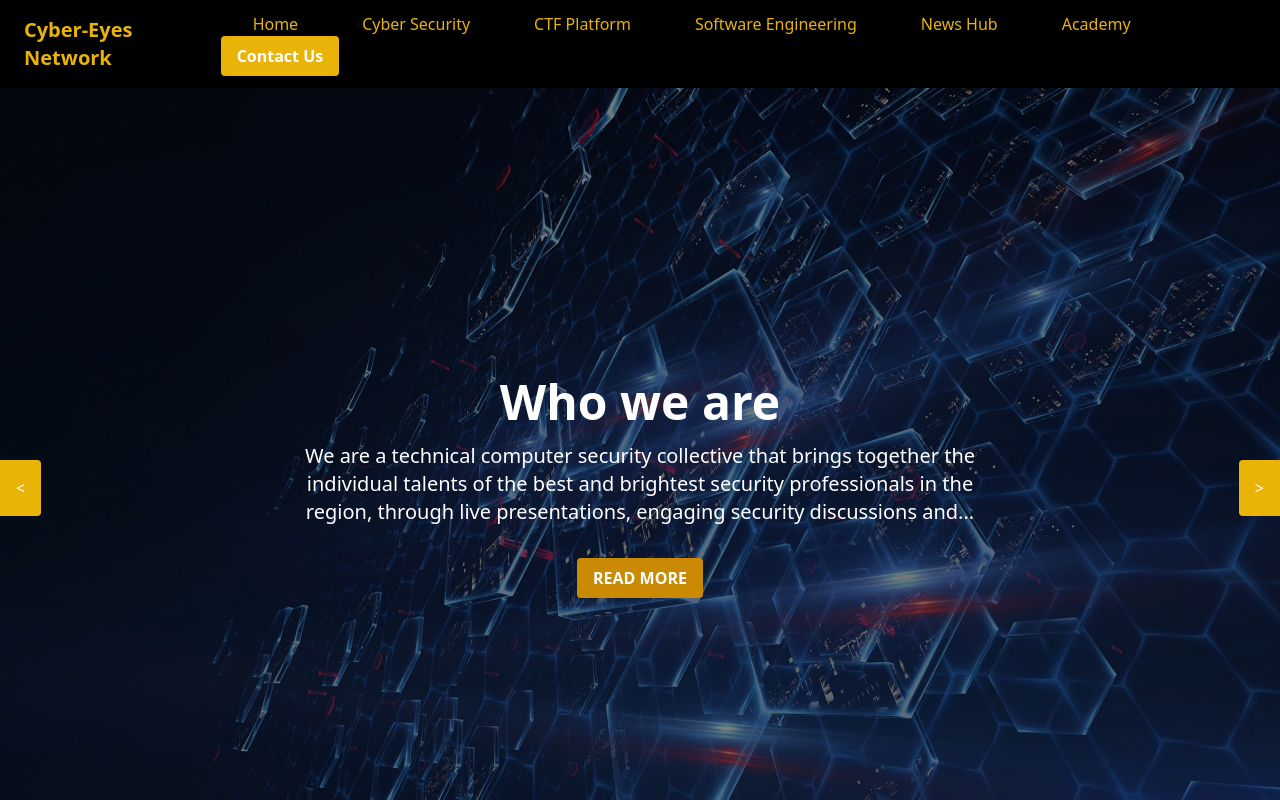
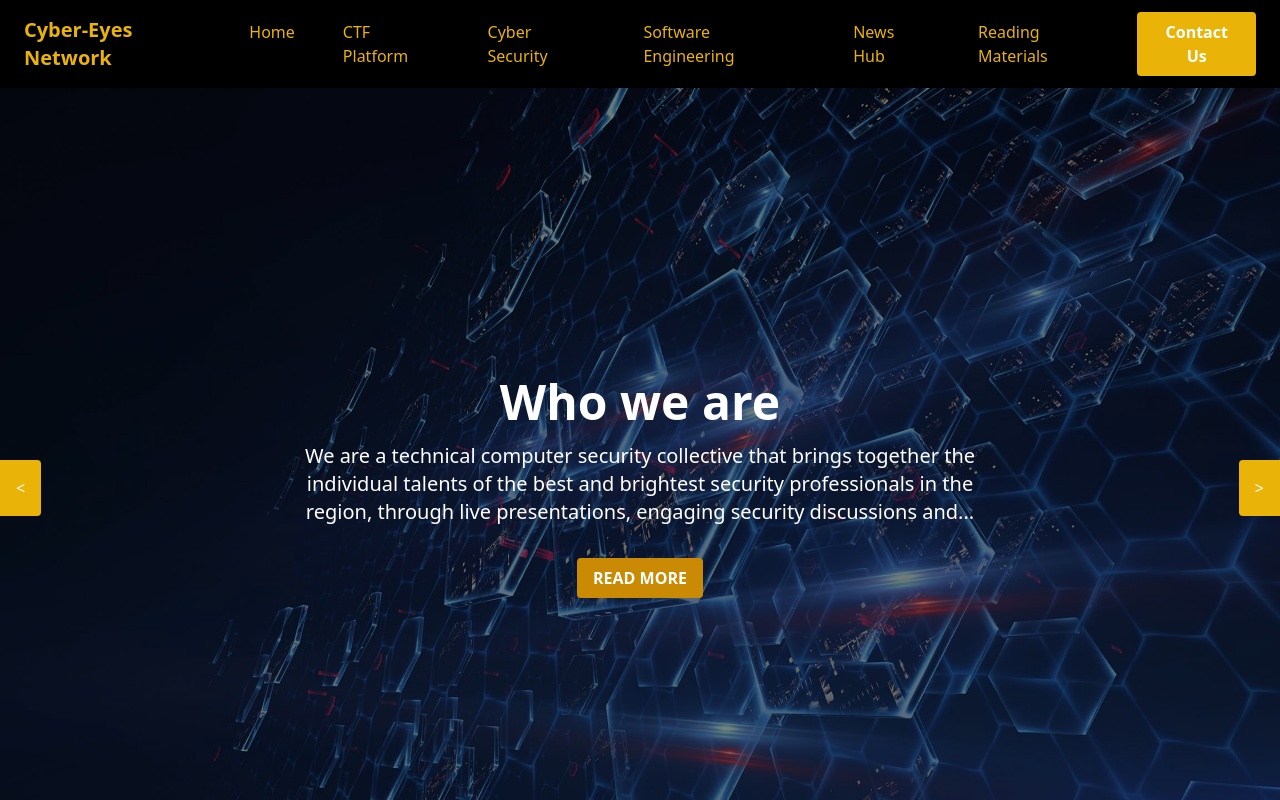
Before and after one commit to RivoltaAlpha/Cyber-Eyes, a React (Vite) app: page / in a window 1280 px wide. Shown: the top 800 px of the page. Built offline with nearby package versions, Linux system fonts and the light colour scheme.

Commit message:
added pages

```diff
--- a/src/components/header.tsx
+++ b/src/components/header.tsx
@@ -7,9 +7,9 @@ const Header: React.FC = () => {
         <div className="text-xl font-bold">
           Cyber-Eyes Network
         </div>
-        <div className="flex, ">
-          {['Home', 'Cyber Security','CTF Platform','Software Engineering', 'News Hub', 'Academy'].map((item) => (
-            <a key={item} href="#" className="text-yellow-500 hover:text-white px-8 py-2">{item}</a>
+        <div className="flex ">
+          {['Home','CTF Platform', 'Cyber Security','Software Engineering', 'News Hub', 'Reading Materials'].map((item) => (
+            <a key={item} href="#" className="text-yellow-500 hover:text-white px-6 py-2">{item}</a>
           ))}
           <button className="bg-yellow-500 hover:bg-gold-600 text-white font-bold py-2 px-4 rounded">
             Contact Us
```
Also changed, not shown: src/pages/admin_dashboard.tsx (added), src/pages/contact.tsx (added), src/pages/cyberSec.tsx (added), src/pages/home.tsx (added), src/pages/login.tsx (added), src/pages/materials.tsx (added), src/pages/register.tsx (added), src/pages/software-eng.tsx (added), src/pages/user_Dashboard.tsx (added).
